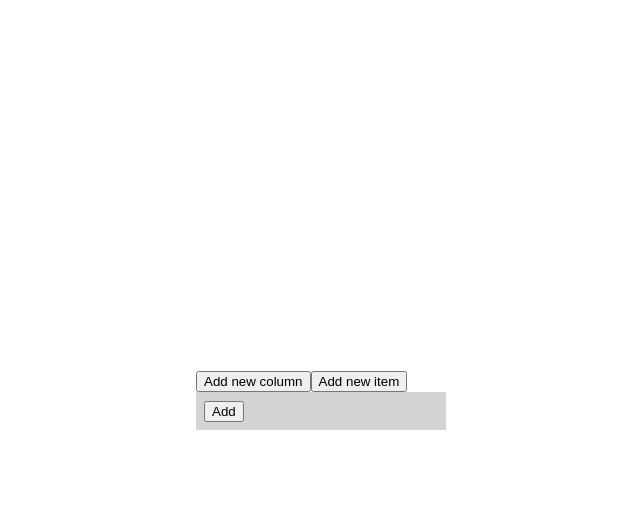
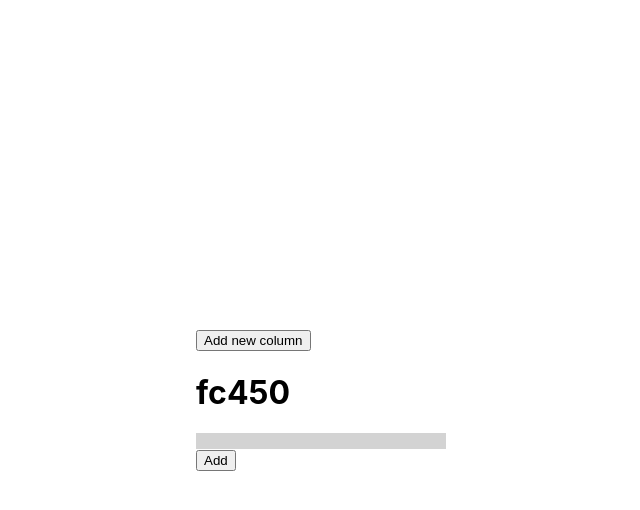
Before and after one commit to MJanowskiDev/kanban-gql-subscriptions, a Next.js app: page / in a window 1280 px wide. Both pictures are taken after a click on the button "Add new column". Shown: the top 510 px of the page, without its empty margins (319-959 px from the left). Built offline with nearby package versions, Linux system fonts and the light colour scheme.

Commit message:
Regorganized state

```diff
--- a/components/Board/Board.tsx
+++ b/components/Board/Board.tsx
@@ -1,4 +1,5 @@
 import React, { useState } from "react";
+import { v4 as uuidv4 } from "uuid";
 import {
   DragDropContext,
   Droppable,
@@ -7,16 +8,9 @@ import {
   DraggableLocation,
 } from "react-beautiful-dnd";
 
-import { ListItems, reorder, getListStyle } from "./utils";
+import { ListItems, reorder, getListStyle, ColumnsType } from "./utils";
 import { Card } from "./Card";
 import { Column } from "./Column";
-
-// fake data generator
-const getItems = (count: number, offset = 0) =>
-  Array.from({ length: count }, (v, k) => k).map((k) => ({
-    id: `item-${k + offset}-${new Date().getTime()}`,
-    content: `item ${k + offset}`,
-  }));
 
 /**
  * Moves an item from one list to another list.
@@ -47,7 +41,9 @@ const move = (
 };
 
 export const Board = () => {
-  const [state, setState] = useState<ListItems[][]>([]);
+  const [columns, setColumns] = useState<ColumnsType[]>([]);
+
+  console.log(columns);
 
   const onDragEnd = (result: DropResult) => {
     const { source, destination } = result;
@@ -60,38 +56,56 @@ export const Board = () => {
     const dInd = +destination.droppableId;
 
     if (sInd === dInd) {
-      const items = reorder(state[sInd], source.index, destination.index);
-      const newState = [...state];
-      newState[sInd] = items;
-      setState(newState);
+      const items = reorder(
+        columns[sInd].cards,
+        source.index,
+        destination.index
+      );
+      const newState = [...columns];
+      newState[sInd].cards = items;
+      setColumns(newState);
     } else {
-      const result = move(state[sInd], state[dInd], source, destination);
-      const newState = [...state];
-      newState[sInd] = result[sInd];
-      newState[dInd] = result[dInd];
+      const result = move(
+        columns[sInd].cards,
+        columns[dInd].cards,
+        source,
+        destination
+      );
+      const newState = [...columns];
+      newState[sInd].cards = result[sInd];
+      newState[dInd].cards = result[dInd];
 
-      setState(newState);
+      setColumns(newState);
     }
   };
 
-  const handleCardRemove = (columnIndex: number, rowIndex: number) => {
-    const newState = [...state];
-    newState[columnIndex].splice(rowIndex, 1);
-    setState(newState);
+  const handleCardRemove = (columnId: string, rowIndex: number) => {
+    console.log(rowIndex, columnId);
+    const columnsCopy = [...columns];
+    const columnIndex = columnsCopy.findIndex((col) => col.id === columnId);
+
+    columnsCopy[columnIndex].cards.splice(rowIndex, 1);
+
+    setColumns(columnsCopy);
   };
 
-  const handleAddItem = (columnId: number) => {
-    setState((prev) => {
-      const array = [...prev];
-      if (array[columnId]) {
-        array[columnId] = array[columnId].concat(getItems(1));
-      }
-      return array;
-    });
+  const handleAddItem = (columnId: string) => {
+    const columnsCopy = [...columns];
+    const columnIndex = columnsCopy.findIndex((col) => col.id === columnId);
+    if (typeof columnIndex !== undefined) {
+      columnsCopy[columnIndex].cards = [
+        ...columnsCopy[columnIndex].cards,
+        { id: uuidv4(), content: uuidv4() },
+      ];
+    }
+    setColumns(columnsCopy);
   };
 
   const handleAddColumn = () => {
-    setState((prev) => [...prev, []]);
+    setColumns((prev) => [
+      ...prev,
+      { id: uuidv4(), name: uuidv4().slice(0, 5), cards: [] },
+    ]);
   };
 
   return (
@@ -99,23 +113,21 @@ export const Board = () => {
       <button type="button" onClick={handleAddColumn}>
         Add new column
       </button>
-      <button type="button" onClick={() => handleAddItem(0)}>
-        Add new item
-      </button>
 
       <div style={{ display: "flex" }}>
         <DragDropContext onDragEnd={onDragEnd}>
-          {state.map((el, ind) => (
+          {columns.map((el, ind) => (
             <Droppable key={ind} droppableId={`${ind}`}>
               {(provided, snapshot) => (
                 <Column
-                  id={ind}
+                  id={el.id}
                   handleAddItem={handleAddItem}
                   divRef={provided.innerRef}
                   style={getListStyle(snapshot.isDraggingOver)}
                   droppableProps={{ ...provided.droppableProps }}
+                  name={el.name}
                 >
-                  {el.map((item, index) => (
+                  {el.cards.map((item, index) => (
                     <Draggable
                       key={item.id}
                       draggableId={item.id}
@@ -126,9 +138,10 @@ export const Board = () => {
                           provided={provided}
                           snapshot={snapshot}
                           cardRemoveHandle={handleCardRemove}
-                          columnId={ind}
+                          columnId={el.id}
                           rowId={index}
                           item={item}
+                          name={el.name}
                         />
                       )}
                     </Draggable>
--- a/components/Board/Card.tsx
+++ b/components/Board/Card.tsx
@@ -5,10 +5,11 @@ import { getItemStyle, ListItems } from "./utils";
 interface CardProps {
   provided: DraggableProvided;
   snapshot: DraggableStateSnapshot;
-  columnId: number;
+  columnId: string;
   rowId: number;
   item: ListItems;
-  cardRemoveHandle: (columnId: number, rowId: number) => void;
+  cardRemoveHandle: (columnId: string, rowId: number) => void;
+  name: string;
 }
 export const Card = ({
   provided,
--- a/components/Board/Column.tsx
+++ b/components/Board/Column.tsx
@@ -6,8 +6,9 @@ interface ColumnProps {
   style: CSSProperties;
   droppableProps: DroppableProvidedProps;
   children: ReactNode;
-  id: number;
-  handleAddItem: (columnId: number) => void;
+  id: string;
+  handleAddItem: (columnId: string) => void;
+  name: string;
 }
 
 export const Column = ({
@@ -16,11 +17,16 @@ export const Column = ({
   droppableProps,
   children,
   id,
+  name,
   handleAddItem,
 }: ColumnProps) => {
   return (
+    <div>
+      <h1>{name}</h1>
       <div ref={divRef} style={style} {...droppableProps}>
         {children}
+      </div>
+      <div>
         <button
           onClick={() => {
             handleAddItem(id);
@@ -29,5 +35,6 @@ export const Column = ({
           Add
         </button>
       </div>
+    </div>
   );
 };
--- a/package.json
+++ b/package.json
@@ -13,12 +13,14 @@
     "@types/react": "18.0.25",
     "@types/react-beautiful-dnd": "^13.1.2",
     "@types/react-dom": "18.0.9",
+    "@types/uuid": "^8.3.4",
     "eslint": "8.28.0",
     "eslint-config-next": "13.0.5",
     "next": "13.0.5",
     "react": "18.2.0",
     "react-beautiful-dnd": "^13.1.1",
     "react-dom": "18.2.0",
-    "typescript": "4.9.3"
+    "typescript": "4.9.3",
+    "uuid": "^9.0.0"
   }
 }
```
Also changed, not shown: components/Board/utils.ts (+6 -8 lines), 1 other file (tests, documents, lock files or other folders). Lines whose indentation alone changed are shown as unchanged.
